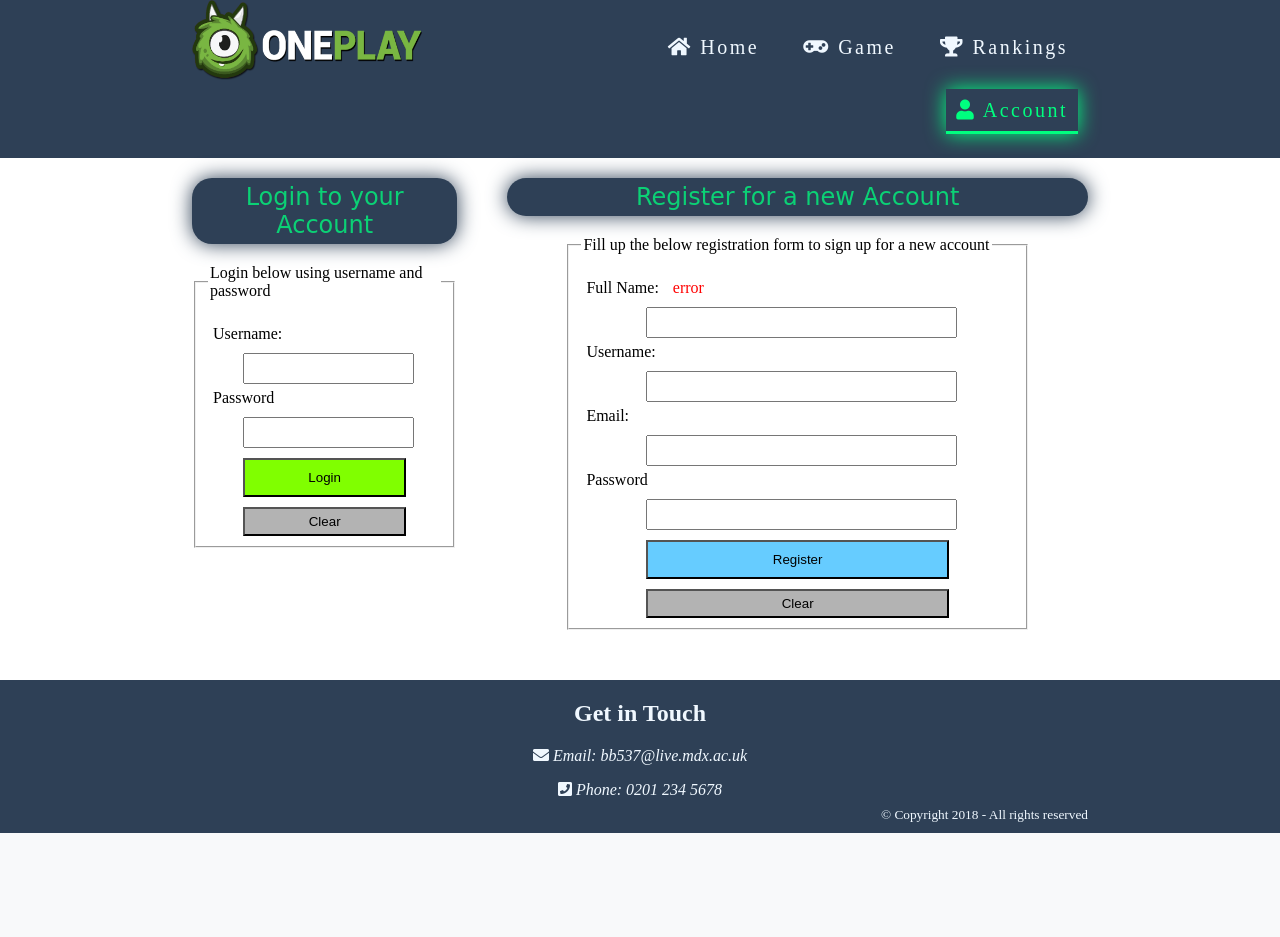
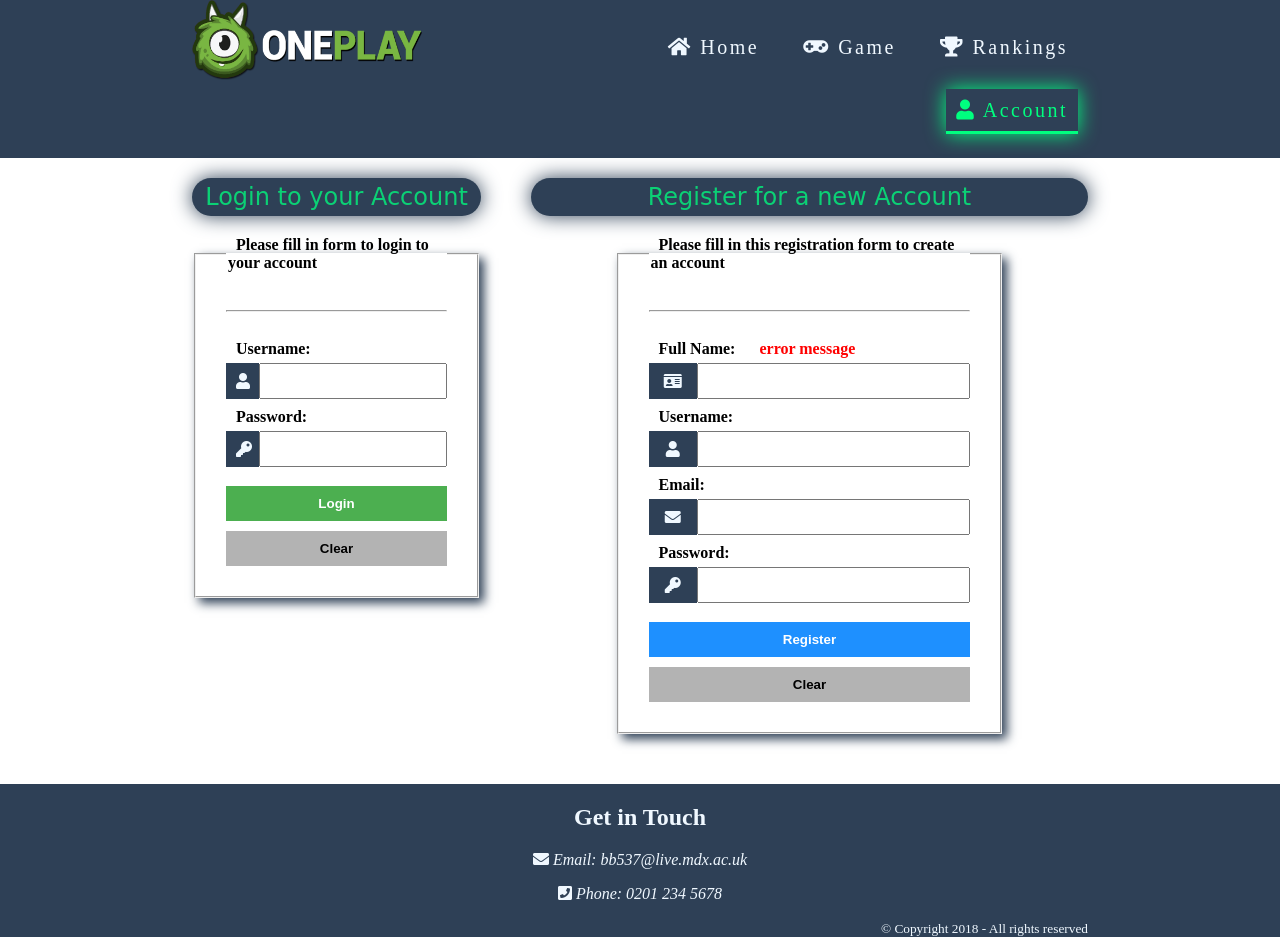
Before and after one commit to Bbebawe93/game-website, a PHP site: page /account.html in a window 1280 px wide. Before the commit the page ends 833 px from the top, so only its background shows below. Run offline with PHP 8.4, Linux system fonts and the light colour scheme; some libraries are stand-ins or nearby versions; some web fonts are replaced.

Commit message:
adds reg and login form, fix side images and main images in the main page

```diff
--- a/account.html
+++ b/account.html
@@ -25,6 +25,8 @@
     <!-- Begin document body -->
 
     <body class="grid">
+        <!-- begin wrapper, wraps header and main, keeps footer and the bottom -->
+        <div class="wrapper">
             <!-- Begin document header -->
             <header role="banner">
                 <div class="header-grid">
@@ -50,17 +52,34 @@
                 <div class="right-col">
                     <article role="article">
                         <h1 class="main-heading">Register for a new Account</h1>
+                        <!-- Registration form -->
                         <form id="registration-form" class="" action="" method="POST">
                             <fieldset>
-                            <legend>Fill up the below registration form to sign up for a new account</legend>
-                            <label for="full-name">Full Name:</label><span id="full-name-error"> error </span>
+                                <legend>&nbsp;&nbsp;Please fill in this registration form to create an
+                                    account&nbsp;&nbsp;</legend>
+                                <hr>
+                                <label for="full-name">Full Name:</label><span id="full-name-error"> error message
+                                </span>
+                                <div class="form-grid">
+                                    <i class="fas fa-id-card icon"></i>
                                     <input type="text" name="full-name" id="full-name">
+                                </div>
+
                                 <label for="reg-username">Username:</label><span id="username-error"></span>
+                                <div class="form-grid">
+                                    <i class="fa fa-user icon"></i>
                                     <input type="text" name="username" id="reg-username">
-                            <label for="email">Email: </label><span id="email-error"></span>
+                                </div>
+                                <label for="email">Email:</label><span id="email-error"></span>
+                                <div class="form-grid">
+                                    <i class="fa fa-envelope icon"></i>
                                     <input type="email" name="email" id="email">
-                            <label for="reg-password">Password</label><span id="reg-password-error"></span>
+                                </div>
+                                <label for="reg-password">Password:</label><span id="reg-password-error"></span>
+                                <div class="form-grid">
+                                    <i class="fas fa-key icon"></i>
                                     <input type="password" name="reg-password" id="reg-password">
+                                </div>
                                 <button type="submit" id="register-button">Register</button>
                                 <button type="reset" class="clear-button">Clear</button>
                             </fieldset>
@@ -72,13 +91,21 @@
                 <div class="left-col">
                     <section>
                         <h2 class="secondary-heading">Login to your Account</h2>
+                        <!-- Login form -->
                         <form id="login-form">
                             <fieldset>
-                            <legend>Login below using username and password</legend>
+                                <legend>&nbsp;&nbsp;Please fill in form to login to your account&nbsp;&nbsp;</legend>
+                                <hr>
                                 <label for="log-username">Username: </label><span id="log-username-error"></span>
+                                <div class="form-grid">
+                                    <i class="fa fa-user icon"></i>
                                     <input type="text" name="log-username" id="log-username">
-                            <label for="log-password">Password</label><span id="log-password-error"></span>
+                                </div>
+                                <label for="log-password">Password: </label>
+                                <div class="form-grid">
+                                    <i class="fas fa-key icon"></i>
                                     <input type="password" name="log-password" id="log-password">
+                                </div>
                                 <button type="submit" id="login-button">Login</button>
                                 <button type="reset" class="clear-button">Clear</button>
                             </fieldset>
@@ -88,6 +115,8 @@
                 <!-- End main grid left column -->
             </main>
             <!-- End document main -->
+        </div>
+        <!-- end wrapper (header and main) -->
         <!-- Begin document footer -->
         <footer role="contentinfo">
             <div class="footer-grid">
--- a/css/main.css
+++ b/css/main.css
@@ -6,14 +6,19 @@ body {
     padding: 0;
 }
 
+.wrapper {
+    min-height: calc(100vh - 200px);
+}
+
 header, footer {
     background-color: #2e4056;
 }
 
 .login-reg-btn {
-    background-color: springgreen;
-    color: black;
+    background-color: #4CAF50;
+    color: white;
     font-size: 20px;
+    font-weight: bold;
     display: block;
     width: 80%;
     height: 40px;
@@ -178,6 +191,7 @@ nav ul a#current {
 ----------------*/
 
 footer {
+    bottom: 0;
     color: aliceblue;
     margin-top: 50px;
 }
@@ -187,8 +201,6 @@ footer {
 }
 
 .copyright {
-    position: relative;
-    bottom: 10px;
     text-align: right;
 }
 
@@ -225,36 +239,35 @@ table {
 }
 
 #ranking-table tr:nth-child(odd) {
-    background-color: aquamarine;
+    background-color: skyblue;
 }
 
 #ranking-table tr:nth-child(even) {
-    background-color: tomato;
+    background-color: powderblue;
 }
 
 /* registration form styles
 ---------------------------*/
 
 #registration-form {
-    width: 80%;
+    width: 70%;
     margin: 0 auto;
 }
 
-legend {
-    margin-bottom: 20px;
+fieldset {
+    padding: 30px;
+    font-weight: bold;
+    box-shadow: #2e4056 5px 5px 10px 0px;
 }
 
-input {
-    display: block;
-    width: 70%;
-    height: 25px;
-    margin-left: 15%;
-    margin-top: 10px;
-    margin-bottom: 5px;
+input:focus {
+    border: 2px solid #2e4056;
 }
 
 label {
-    margin-left: 5px;
+    display: inline-block;
+    margin: 20px 10px 5px 10px;
+    font-weight: bold;
 }
 
 form span {
@@ -262,31 +275,74 @@ form span {
     margin-left: 10px;
 }
 
+.form-grid {
+    width: 100%;
+    height: 25px;
+    margin: 0 auto;
+    display: grid;
+    grid-template-columns: 15% 85%;
+}
+
+form .icon {
+    text-align: center;
+    padding: 10px;
+    background-color: #2e4056;
+    color: aliceblue;
+}
+
 #register-button {
     display: block;
-    width: 70%;
-    margin: 10px auto;
-    background-color: #66ccff;
+    width: 100%;
+    margin: 30px auto 10px auto;
+    background-color: dodgerblue;
+    color: white;
+    border: none;
     padding: 10px;
+    font-weight: bold;
+}
+
+#register-button:hover, #login-button:hover, .clear-button:hover {
+    opacity: .5;
 }
 
 .clear-button {
+    border: none;
     background-color: #b3b3b3;
     display: block;
-    width: 70%;
+    width: 100%;
     margin: 0 auto;
-    padding: 5px;
+    padding: 10px;
+    font-weight: bold;
 }
 
 /* Login form styles
 --------------------*/
 
 #login-button {
+    border: none;
+    color: white;
     display: block;
-    width: 70%;
-    margin: 10px auto;
-    background-color: #80ff00;
+    width: 100%;
+    margin: 30px auto 10px auto;
+    background-color: #4CAF50;
     padding: 10px;
+    font-weight: bold;
+}
+
+/* Canvas styles
+-----------------*/
+
+#canvas {
+    width: 100%;
+    margin: 0 auto;
+    height: 500px;
+    border: 1px solid #2e4056;
+}
+
+.img-row {
+    display: grid;
+    grid-template-columns: 1fr 1fr 1fr;
+    grid-column-gap: 20px;
 }
 
 /* media queries
--- a/index.html
+++ b/index.html
@@ -25,6 +25,8 @@
     <!-- Begin document body -->
 
     <body class="grid">
+        <!-- begin wrapper, wraps header and main, keeps footer and the bottom -->
+    <div class="wrapper">
         <!-- Begin document header -->
         <header role="banner">
             <div class="header-grid">
@@ -78,9 +80,11 @@
                         excuse narrow. Spite mirth money six above get going great own. Started now shortly had for
                         assured
                         hearing expense. Led juvenile his laughing speedily put pleasant relation offering.</p>
+                        <div class="img-row">
                     <img src="img/demo.jpg" alt="" title="">
                     <img src="img/demo.jpg" alt="" title="">
                     <img src="img/demo.jpg" alt="" title="">
+                        </div>
                     <br>
                     <h2 class="secondary-heading">How to play</h2>
                     <p>Extended kindness trifling remember he confined outlived if. Assistance sentiments yet
@@ -158,6 +162,8 @@
             <!-- End main grid left column -->
         </main>
         <!-- End document main -->
+    </div>
+    <!-- end wrapper (header and main) -->
         <!-- Begin document footer -->
         <footer role="contentinfo">
             <div class="footer-grid">
```
Also changed, not shown: other parts of css/main.css (+20 -10 lines), game.html (+5 -36 lines), rankings.html (+9 -15 lines). Lines whose indentation alone changed are shown as unchanged.
